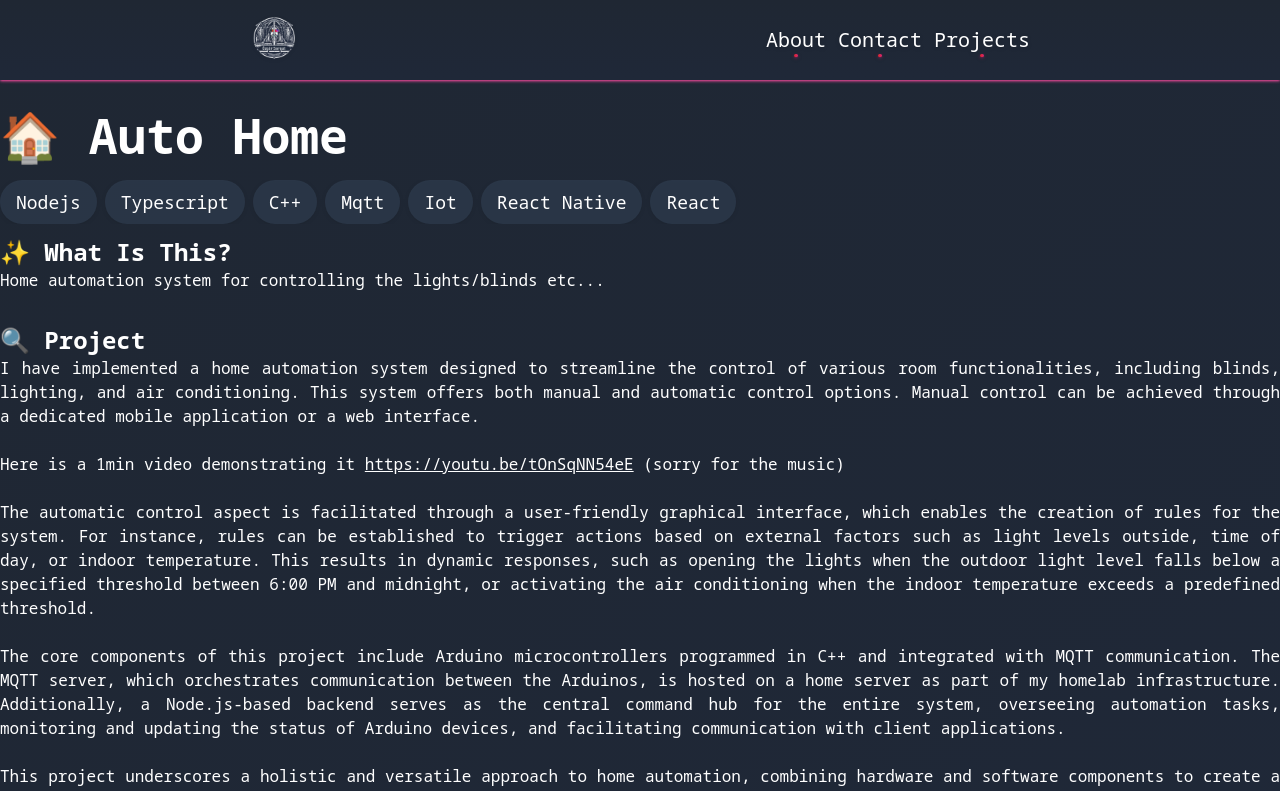
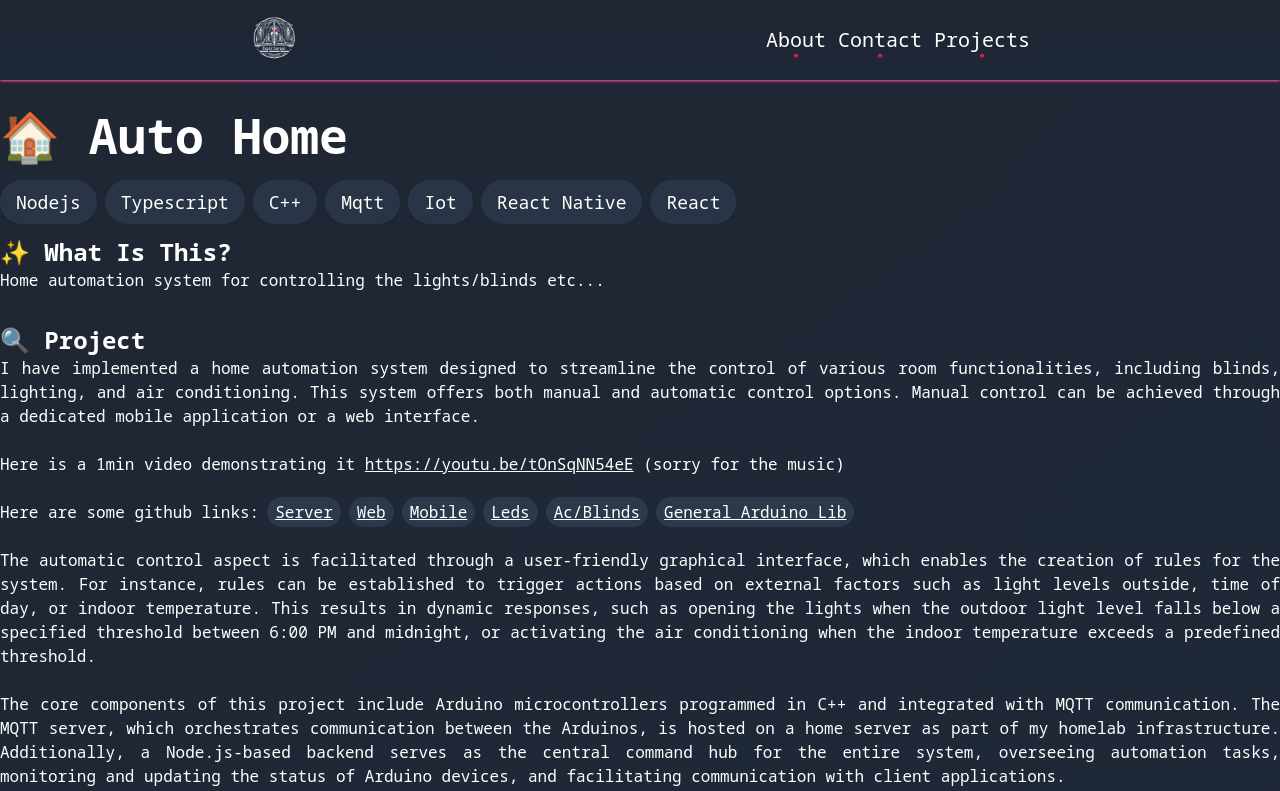
Before and after one commit to Gandalf-pro/personal-website, a Next.js app: page /projects/auto-home in a window 1280 px wide. Shown: the top 791 px of the page. Built offline with nearby package versions, Linux system fonts and the light colour scheme.

Commit message:
auto home github link

```diff
--- a/src/pages/projects/auto-home.tsx
+++ b/src/pages/projects/auto-home.tsx
@@ -17,6 +17,45 @@ const AutoHome: NextPage = () => {
         https://youtu.be/tOnSqNN54eE
       </Link>{" "}
       (sorry for the music)
+      <br />
+      <br />
+      Here are some github links:
+      <Link
+        href="https://github.com/Gandalf-pro/auto-home-server"
+        className="mx-2 rounded-2xl bg-slate-700/70 px-2 py-1 underline transition-all hover:text-pink-600"
+      >
+        Server
+      </Link>
+      <Link
+        href="https://github.com/Gandalf-pro/auto-home-web"
+        className="mr-2 rounded-2xl bg-slate-700/70 px-2 py-1 underline transition-all hover:text-pink-600"
+      >
+        Web
+      </Link>
+      <Link
+        href="https://github.com/Gandalf-pro/auto-home-mobile"
+        className="mr-2 rounded-2xl bg-slate-700/70 px-2 py-1 underline transition-all hover:text-pink-600"
+      >
+        Mobile
+      </Link>
+      <Link
+        href="https://github.com/Gandalf-pro/auto-home-leds"
+        className="mr-2 rounded-2xl bg-slate-700/70 px-2 py-1 underline transition-all hover:text-pink-600"
+      >
+        Leds
+      </Link>
+      <Link
+        href="https://github.com/Gandalf-pro/auto-home-blinds-ac"
+        className="mr-2 rounded-2xl bg-slate-700/70 px-2 py-1 underline transition-all hover:text-pink-600"
+      >
+        Ac/Blinds
+      </Link>
+      <Link
+        href="https://github.com/Gandalf-pro/auto-home-arduino-general"
+        className="mr-2 rounded-2xl bg-slate-700/70 px-2 py-1 underline transition-all hover:text-pink-600"
+      >
+        General Arduino Lib
+      </Link>
       <br />
       <br />
       The automatic control aspect is facilitated through a user-friendly
```
